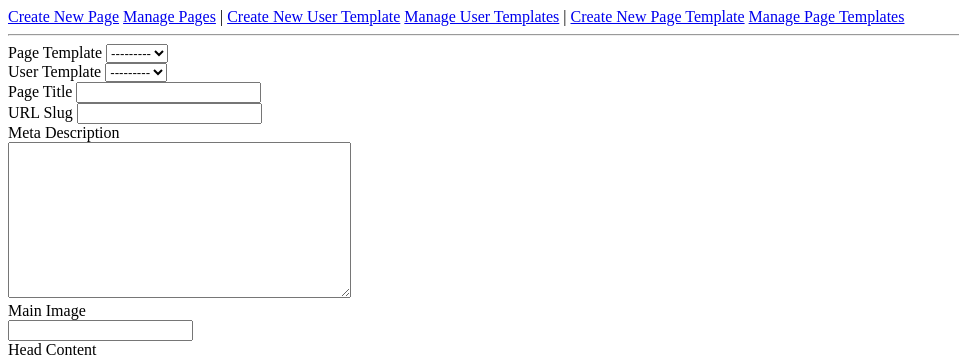
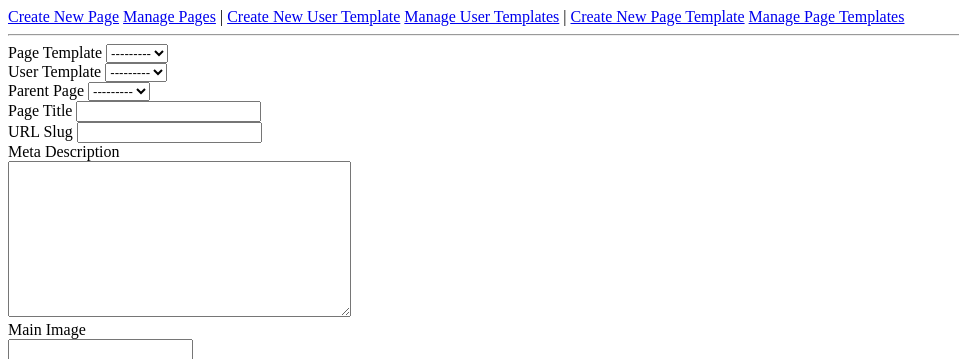
Before and after one commit to jakealstad/django-flatterpages-old, a Django app: page /flatterpages/create-page/ in a window 1280 px wide. Shown: the top 359 px of the page, without its empty margins (0-959 px from the left). Run offline with Django 3.2, Linux system fonts and the light colour scheme; the visitor is signed in with stand-in values (Sample User, id 1); data that the repository does not hold is empty.

Commit message:
added stylesheet model for global styles for page(s)

```diff
--- a/flatterpages/flatterpages/models.py
+++ b/flatterpages/flatterpages/models.py
@@ -25,8 +25,14 @@ class UserTemplate(models.Model):
 		return self.title
 
 
+class Stylesheet(models.Model):
+	title = models.CharField(max_length=100)
+	css = models.TextField()
+
+
 class Page(models.Model):
 
+	parent_page = models.ForeignKey('self', blank=True, null=True)
 	title = models.CharField(max_length=100)
 	slug = models.SlugField(unique=True)
 	meta_description = models.TextField(max_length=155)
@@ -39,6 +45,7 @@ class Page(models.Model):
 	comments = models.BooleanField()
 	page_template = models.ForeignKey(PageTemplate)
 	user_template = models.ForeignKey(UserTemplate, blank=True, null=True)
+	stylesheet = models.ForeignKey(Stylesheet)
 
 	def __unicode__(self):
 		return self.title
--- a/flatterpages/templates/edit-page.html
+++ b/flatterpages/templates/edit-page.html
@@ -23,6 +23,11 @@
             <label for="id_user_template">User Template</label>
             {{ form.user_template.errors }}
             {{ form.user_template }}
+            <br/>
+
+            <label for="id_parent_page">Parent Page</label>
+            {{ form.parent_page.errors }}
+            {{ form.parent_page }}
             <br/>
 
             <label for="id_title">Page Title</label>
@@ -99,6 +104,7 @@
 
             aceHeadContent.setTheme("ace/theme/monokai");
             aceHeadContent.getSession().setMode("ace/mode/html");
+            aceHeadContent.getSession().setUseWrapMode(true);
             aceHeadContent.getSession().setValue(djangoHeadContent.value);
             aceHeadContent.getSession().on('change', function(){
                 djangoHeadContent.value = aceHeadContent.getSession().getValue();
@@ -124,6 +130,7 @@
 
             aceCSS.setTheme("ace/theme/monokai");
             aceCSS.getSession().setMode("ace/mode/css");
+            aceCSS.getSession().setUseWrapMode(true);
             aceCSS.getSession().setValue(djangoCSS.value);
             aceCSS.getSession().on('change', function(){
                 djangoCSS.value = aceCSS.getSession().getValue();
@@ -136,6 +143,7 @@
 
             aceFooterContent.setTheme("ace/theme/monokai");
             aceFooterContent.getSession().setMode("ace/mode/html");
+            aceFooterContent.getSession().setUseWrapMode(true);
             aceFooterContent.getSession().setValue(djangoFooterContent.value);
             aceFooterContent.getSession().on('change', function(){
                 djangoFooterContent.value = aceFooterContent.getSession().getValue();
```
